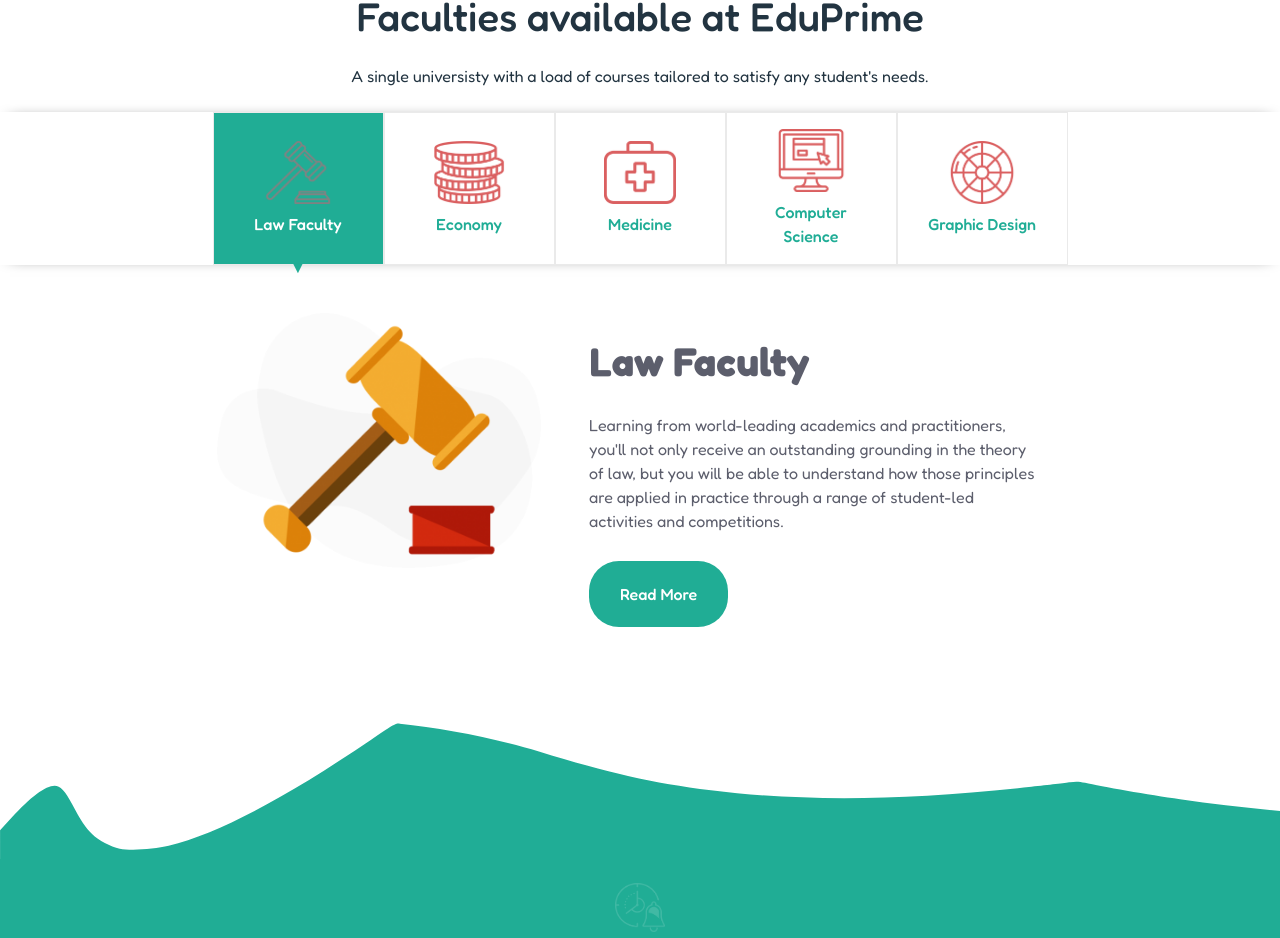
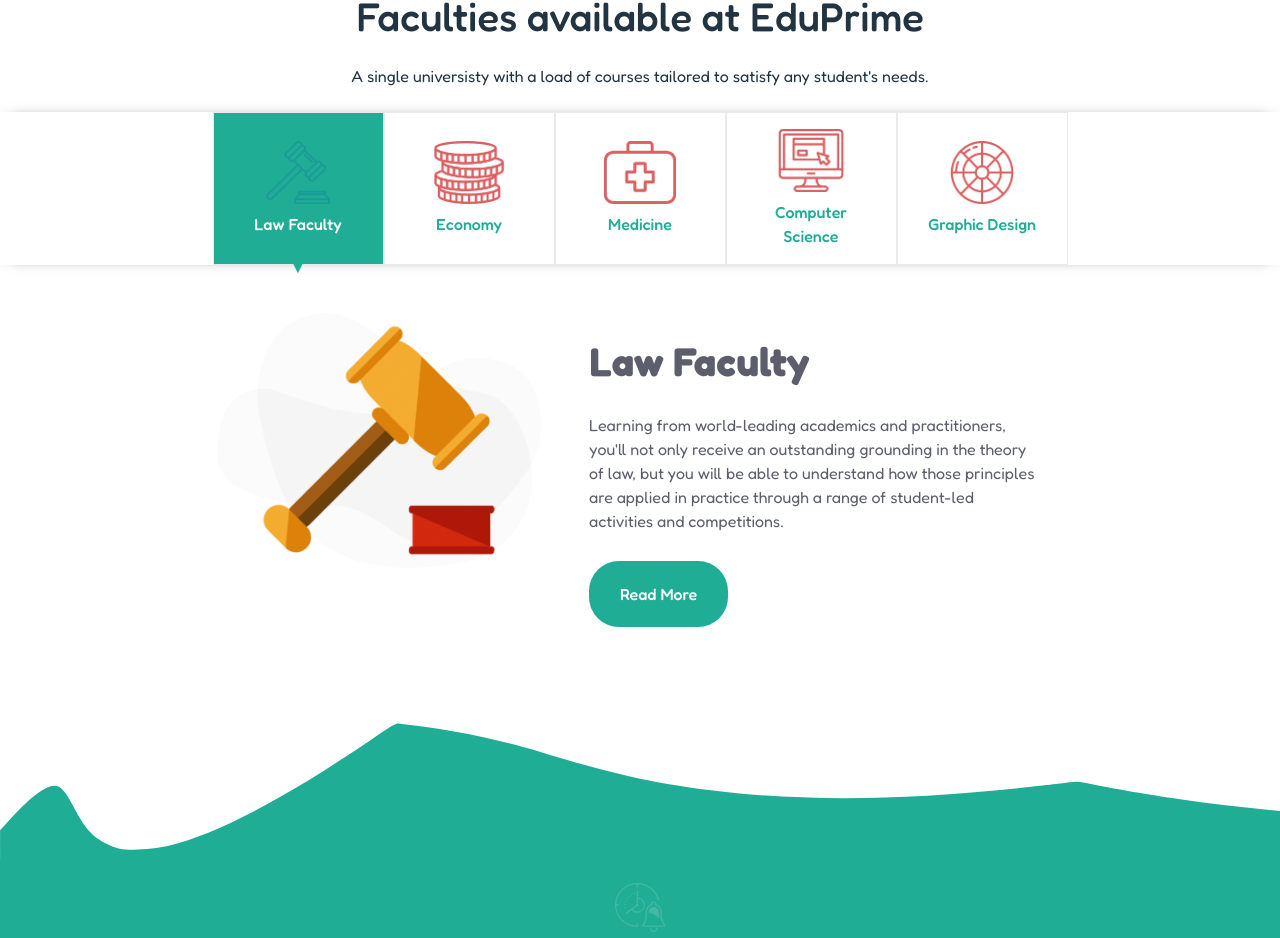
Before and after one commit to DarioGiusino/proj-html-vuejs, a Vue app: page / in a window 1280 px wide. Shown: the part 1173-2111 px from the top of the page. Built offline with nearby package versions, Linux system fonts and the light colour scheme.

Commit message:
changed filter to faculties section

```diff
--- a/src/components/main/Faculties.vue
+++ b/src/components/main/Faculties.vue
@@ -109,7 +109,7 @@
     background-color: $bg-red-1;
 
     img {
-        filter: grayscale(1)
+        filter: invert(1)
     }
 
     p {
```
